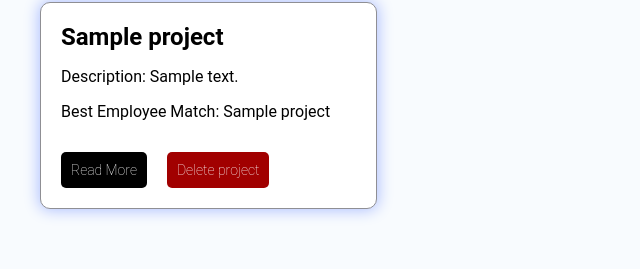
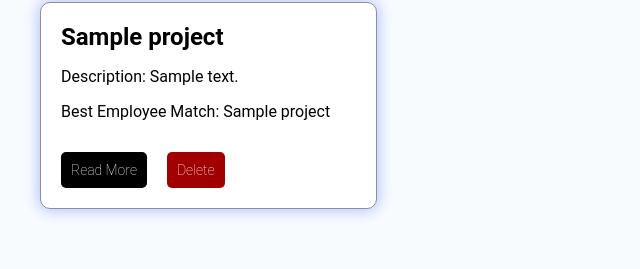
Before and after one commit to ryuan19/SkillSyncer, a Flask app: page /dashboard in a window 1280 px wide. Shown: the part 787-1056 px from the top of the page, without its empty margins (0-640 px from the left). Run offline with Flask 3, Linux system fonts and the light colour scheme; the visitor is signed in with stand-in values (Sample User, id 1); tables that the repository leaves empty hold one stand-in row (values such as "Sample post").

Commit message:
stylistic updates

```diff
--- a/static/styles.css
+++ b/static/styles.css
@@ -809,8 +809,32 @@ li {
     padding: 20px;
     border-radius: 10px;
     width: 100%;
-    max-width: 500px; /* Adjust the width as needed */
+    max-width: 500px;
 }
+
+/*
+.popup-content {
+    position: fixed;
+    top: 50%;
+    left: 50%;
+    transform: translate(-50%, -50%);
+    background-color: white;
+    padding: 20px;
+    box-shadow: 0 0 10px rgba(0, 0, 0, 0.2);
+    z-index: 1000;
+    display: none;
+}
+
+#popup-container {
+    position: fixed;
+    top: 0;
+    left: 0;
+    width: 100%;
+    height: 100%;
+    background-color: rgba(0, 0, 0, 0.5);
+    z-index: 999;
+    display: none;
+} */
 
 .dashboard-box-2 {
     margin-top: 20px;
--- a/templates/dashboard.html
+++ b/templates/dashboard.html
@@ -62,9 +62,16 @@
                         <p style="font-weight: 100; color: #1D1D1F">{{ employees_dict[employee] }}</p>
                         <div style="display: flex; flex-direction: row;">
                             <button class="button-add-employee" type="button">Read More</button>
+                            <!-- <form action="{{ url_for('delete_employee', employee_id=employee.id) }}" method="post">
+                                <button class="button-delete-employee" type="submit">Delete</button>
+                            </form> -->
                             <form action="{{ url_for('delete_employee', employee_id=employee.id) }}" method="post">
-                                <button class="button-delete-employee" type="submit">Delete</button>
-                            </form>
+                                <button class="button-delete-employee" type="button"
+                                        onclick="event.preventDefault(); this.closest('form').submit();">
+                                  Delete
+                                </button>
+                             </form>
+
                         </div>
 
                         <div id="details{{ loop.index }}" style="display: none;">
@@ -101,9 +108,18 @@
                     <!-- Trigger Button -->
                     <div style="display: flex; flex-direction: row;">
                         <button class="button-add-employee" type="button" onclick="showDetails('projectDetails{{ loop.index }}')">Read More</button>
+                        <!-- <form action="{{ url_for('delete_project', project_id=project.id) }}" method="post">
+                            <button class="button-delete-employee" type="submit">Delete project</button>
+                        </form> -->
                         <form action="{{ url_for('delete_project', project_id=project.id) }}" method="post">
-                            <button class="button-delete-employee" type="submit">Delete project</button>
-                        </form>
+                            <button class="button-delete-employee" type="button"
+                                    onclick="event.preventDefault(); this.closest('form').submit();">
+                              Delete
+                            </button>
+                         </form>
+
+
+
                     </div>
 
 
@@ -125,7 +141,17 @@
         </div>
     </div>
     <script>
-        function showDetails(detailId) {
+//         function showDetails(detailId) {
+//     var detailsHtml = document.getElementById(detailId).innerHTML;
+//     var popupContent = `<div class="popup-content">${detailsHtml}<button class="button-add" onclick="closePopup()">Close</button></div>`;
+//     document.getElementById('popup-container').innerHTML = popupContent;
+//     document.getElementById('popup-container').style.display = 'flex';
+// }
+
+// function closePopup() {
+//     document.getElementById('popup-container').style.display = 'none';
+// }
+function showDetails(detailId) {
     var detailsHtml = document.getElementById(detailId).innerHTML;
     var popupContent = `<div class="popup-content">${detailsHtml}<button class="button-add" onclick="closePopup()">Close</button></div>`;
     document.getElementById('popup-container').innerHTML = popupContent;
```
